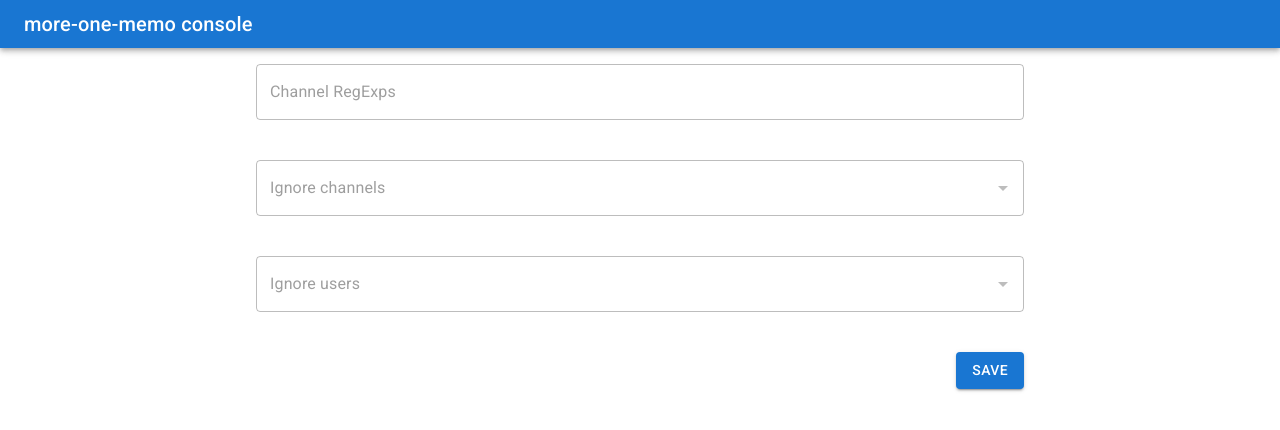
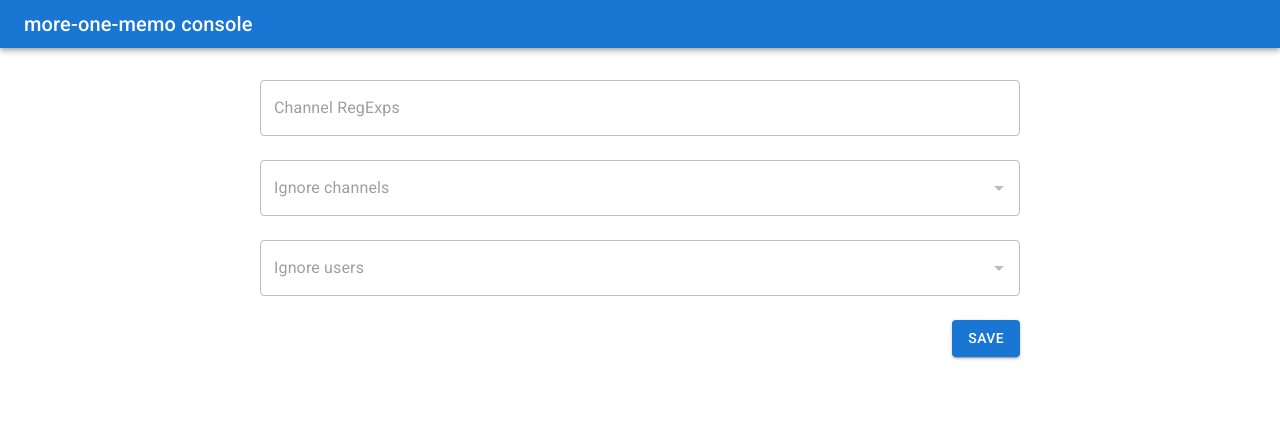
Before and after one commit to nonylene/more-one-memo, a React (Create React App) app in the folder console/: page / in a window 1280 px wide. Shown: the top 430 px of the page. Built offline with nearby package versions, Linux system fonts and the light colour scheme; no server answers.

Commit message:
Fix mergins

```diff
--- a/console/src/components/app/App.css
+++ b/console/src/components/app/App.css
@@ -1,7 +1,3 @@
 .App-container {
-  margin-top: 16px;
+  margin-top: 32px;
 }
-
-.App-inputBox {
-  min-height: 96px;
-}
--- a/console/src/components/app/App.tsx
+++ b/console/src/components/app/App.tsx
@@ -56,25 +56,16 @@ const App = () => {
       </AppBar>
 
       <Container className="App-container">
-        <Grid container className="App-inputBox" justifyContent="center">
+        <Grid container className="App-inputBox" justifyContent="center" spacing={3}>
           <Grid item xs={12} md={8}>
             <ChannelRegExpsInput value={channelRegExps} disabled={loading} onChange={setChannelRegExps} />
           </Grid>
-        </Grid>
-
-        <Grid container className="App-inputBox" justifyContent="center">
           <Grid item xs={12} md={8}>
             <IgnoreChannelsInput value={ignoreChannels} disabled={loading} onChange={setIgnoreChannels} />
           </Grid>
-        </Grid>
-
-        <Grid container className="App-inputBox" justifyContent="center">
           <Grid item xs={12} md={8}>
             <IgnoreUsersInput value={ignoreUsers} disabled={loading} onChange={setIgnoreUsers} />
           </Grid>
-        </Grid>
-
-        <Grid container justifyContent="center">
           <Grid item container xs={12} md={8} justifyContent="flex-end">
             <Button variant="contained" color="primary" onClick={submit}>
               Save
--- a/console/src/index.tsx
+++ b/console/src/index.tsx
@@ -1,10 +1,11 @@
 import React from 'react';
-import ReactDOM from 'react-dom';
+import {createRoot} from 'react-dom/client';
 import './index.css';
 import App from './components/app/App';
 import * as serviceWorker from './serviceWorker';
 
-ReactDOM.render(<App />, document.getElementById('root'));
+const root = createRoot(document.getElementById('root')!)
+root.render(<App />);
 
 // If you want your app to work offline and load faster, you can change
 // unregister() to register() below. Note this comes with some pitfalls.
```
